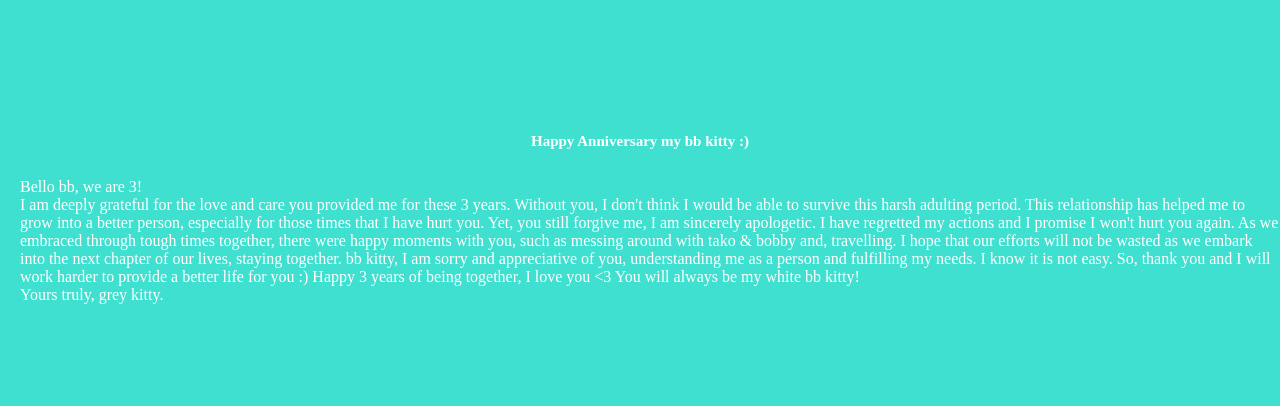
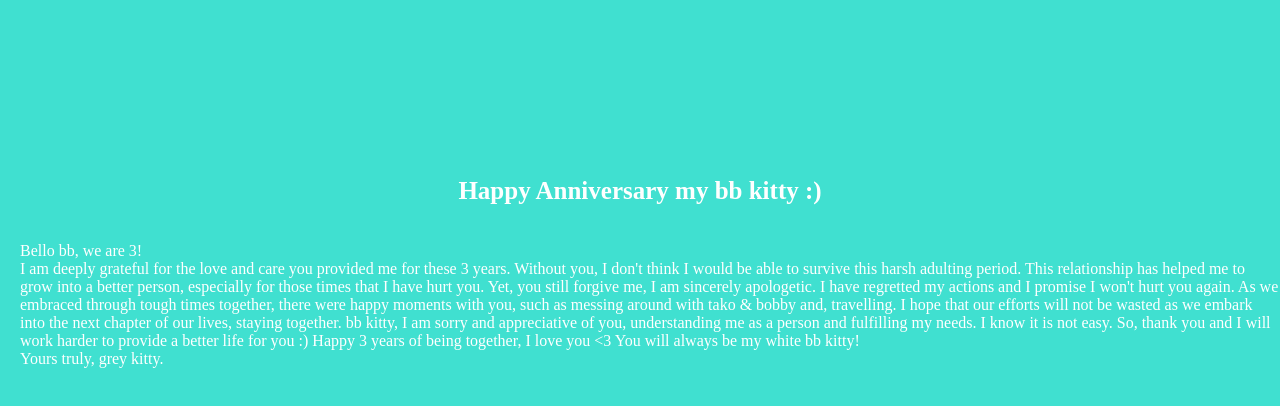
Before and after one commit to keeganchua/3rd-anniversary, a React (Create React App) app: page /#/message in a window 1280 px wide. Shown: the top 406 px of the page. Built offline with nearby package versions, Linux system fonts and the light colour scheme; a web font is replaced by a local one.

Commit message:
align Message

```diff
--- a/src/Home.css
+++ b/src/Home.css
@@ -13,7 +13,7 @@ body {
   height: 100vh;
   padding-top: 20px; /* Adjust the top padding as needed */
   text-align: center;
-  margin-top: -200px; /* Adjust the negative margin as needed */
+  margin-top: -180px; /* Adjust the negative margin as needed */
 }
 
 .centered h1 {
--- a/src/Message.css
+++ b/src/Message.css
@@ -5,7 +5,7 @@ body {
   background-color: white; /* Replace with your desired color code */
 }
 
-.centered {
+.centeredM {
   display: flex;
   flex-direction: column;
   align-items: center;
@@ -13,12 +13,13 @@ body {
   height: 100vh;
   padding-top: 20px;
   text-align: center;
+  margin-top: -150px; /* Adjust the negative margin as needed */
 }
 
 h2 {
   font-family: 'Agbalumo', cursive;
   color: white; /* Replace with the color code or name you want */
-  font-size: 15px; /* Adjust the font size as needed */
+  font-size: 25px; /* Adjust the font size as needed */
 }
 
 p {
--- a/src/Message.js
+++ b/src/Message.js
@@ -5,7 +5,7 @@ import './Message.css';
 
 function Message() {
   return (
-    <div className="centered">
+    <div className="centeredM">
       <h2>Happy Anniversary my bb kitty :)</h2>
       <p>
         Bello bb, we are 3!
```
